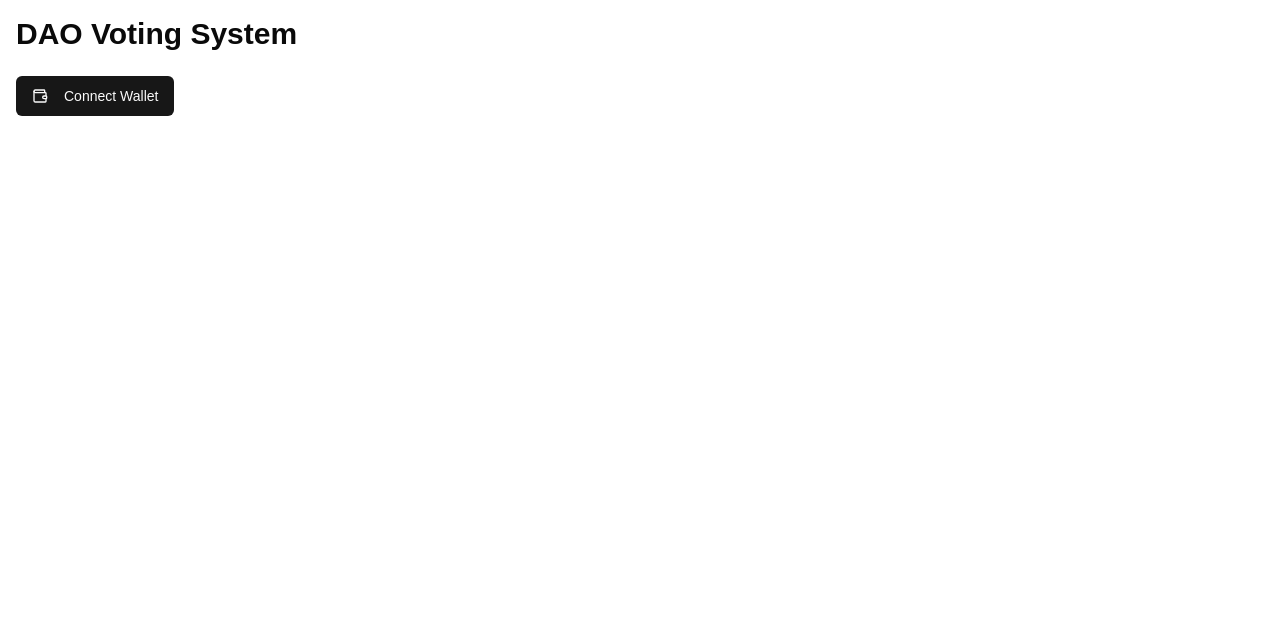
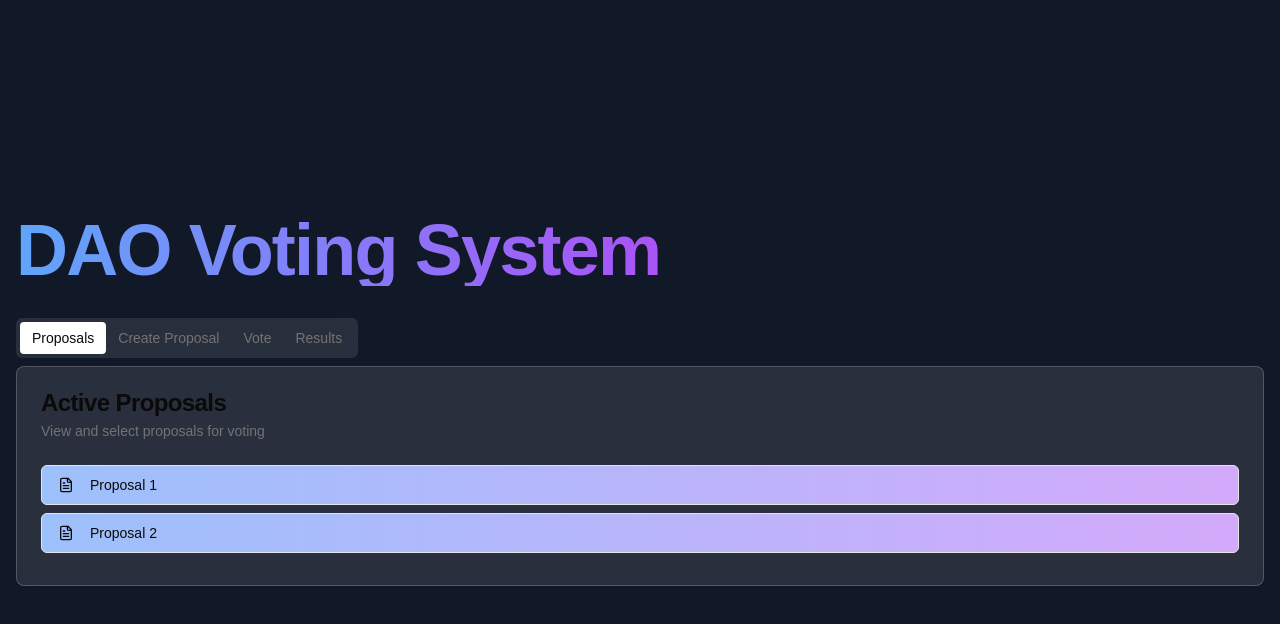
Before and after one commit to kenkomu/DAOVotingSystem, a Next.js app in the folder frontend/: page / in a window 1280 px wide. Shown: the top 624 px of the page. Built offline with nearby package versions, Linux system fonts and the light colour scheme.

Commit message:
solve the build errors

```diff
--- a/frontend/app/page.tsx
+++ b/frontend/app/page.tsx
@@ -1,35 +1,62 @@
-'use client'
+"use client"
 
-import { useState, useEffect } from 'react'
+import { useState, useEffect } from "react"
 import { Button } from "@/components/ui/button"
 import { Card, CardContent, CardDescription, CardFooter, CardHeader, CardTitle } from "@/components/ui/card"
 import { Input } from "@/components/ui/input"
 import { Label } from "@/components/ui/label"
 import { Tabs, TabsContent, TabsList, TabsTrigger } from "@/components/ui/tabs"
-import { Wallet, Vote, FileText, CheckCircle, XCircle } from 'lucide-react'
+import { Vote, FileText, CheckCircle, XCircle } from "lucide-react"
+import DAOGeometricBackground from "../components/dao-geometric-background"
 
-// Mock functions for blockchain interactions
-const connectWallet = async () => ({ address: '0x1234...5678' })
-const checkRegistration = async (address) => Math.random() > 0.5
-const registerVoter = async (address) => true
-const getProposals = async () => [
-  { id: 1, title: 'Proposal 1', description: 'Description for Proposal 1', status: 'Active' },
-  { id: 2, title: 'Proposal 2', description: 'Description for Proposal 2', status: 'Completed' },
+// Dummy function for demonstration purposes. Replace with your actual implementation.
+const connectWallet = async () => ({ address: "0x1234567890abcdef" })
+
+interface Proposal {
+  id: number
+  title: string
+  description: string
+  status: string
+}
+
+const formatAddress = (addr: string) => {
+  return addr ? `${addr.slice(0, 5)}...${addr.slice(-4)}` : ""
+}
+
+const checkRegistration = async (address: string) => Math.random() > 0.5
+const registerVoter = async (address: string) => true
+const getProposals = async (): Promise<Proposal[]> => [
+  { id: 1, title: "Proposal 1", description: "Description for Proposal 1", status: "Active" },
+  { id: 2, title: "Proposal 2", description: "Description for Proposal 2", status: "Completed" },
 ]
-const createProposal = async (title, description) => ({ id: 3, title, description, status: 'Active' })
-const castVote = async (proposalId, vote) => true
-const getResults = async (proposalId) => ({ yes: 75, no: 25 })
-
+const createProposal = async (title: string, description: string) => ({ id: 3, title, description, status: "Active" })
+const castVote = async (proposalId: number, vote: string) => true
+const getResults = async (proposalId: number) => ({ yes: 75, no: 25 })
 
 export default function DAOVotingApp() {
-  const [wallet, setWallet] = useState(null)
+  const [wallet, setWallet] = useState<{ address: string } | null>(null)
   const [isRegistered, setIsRegistered] = useState(false)
-  const [proposals, setProposals] = useState([])
-  const [newProposal, setNewProposal] = useState({ title: '', description: '' })
-  const [selectedProposal, setSelectedProposal] = useState(null)
-  const [voteChoice, setVoteChoice] = useState(null)
-  const [statusMessage, setStatusMessage] = useState(null)
-  const [statusType, setStatusType] = useState('success')
+  const [proposals, setProposals] = useState<Proposal[]>([])
+  const [newProposal, setNewProposal] = useState({ title: "", description: "" })
+  const [selectedProposal, setSelectedProposal] = useState<Proposal | null>(null)
+  const [voteChoice, setVoteChoice] = useState<string | null>(null)
+  const [statusMessage, setStatusMessage] = useState<string | null>(null)
+  const [statusType, setStatusType] = useState<"success" | "error" | "info">("success")
+
+  useEffect(() => {
+    const connectWalletAutomatically = async () => {
+      displayStatusMessage("Attempting to connect to wallet...", "info")
+      try {
+        const connectedWallet = await connectWallet()
+        setWallet(connectedWallet)
+        displayStatusMessage(`Wallet Connected: ${connectedWallet.address}`, "success")
+      } catch (error) {
+        displayStatusMessage("Please connect your wallet manually.", "info")
+      }
+    }
+
+    connectWalletAutomatically()
+  }, [])
 
   useEffect(() => {
     if (wallet) {
@@ -38,7 +65,7 @@ export default function DAOVotingApp() {
     }
   }, [wallet])
 
-  const displayStatusMessage = (message, type = 'success') => {
+  const displayStatusMessage = (message: string, type: "success" | "error" | "info" = "success") => {
     setStatusMessage(message)
     setStatusType(type)
     setTimeout(() => setStatusMessage(null), 3000)
@@ -48,19 +75,20 @@ export default function DAOVotingApp() {
     try {
       const connectedWallet = await connectWallet()
       setWallet(connectedWallet)
-      displayStatusMessage(`Wallet Connected: ${connectedWallet.address}`, 'success')
+      displayStatusMessage(`Wallet Connected: ${connectedWallet.address}`, "success")
     } catch (error) {
-      displayStatusMessage("Could not connect to wallet.", 'error')
+      displayStatusMessage("Could not connect to wallet.", "error")
     }
   }
 
   const handleRegister = async () => {
+    if (!wallet) return
     try {
       await registerVoter(wallet.address)
       setIsRegistered(true)
-      displayStatusMessage("You are now registered as a DAO voter.", 'success')
+      displayStatusMessage("You are now registered as a DAO voter.", "success")
     } catch (error) {
-      displayStatusMessage("Could not register as a voter.", 'error')
+      displayStatusMessage("Could not register as a voter.", "error")
     }
   }
 
@@ -68,45 +96,64 @@ export default function DAOVotingApp() {
     try {
       const proposal = await createProposal(newProposal.title, newProposal.description)
       setProposals([...proposals, proposal])
-      setNewProposal({ title: '', description: '' })
-      displayStatusMessage("Your new proposal has been submitted.", 'success')
+      setNewProposal({ title: "", description: "" })
+      displayStatusMessage("Your new proposal has been submitted.", "success")
     } catch (error) {
-      displayStatusMessage("Could not create the proposal.", 'error')
+      displayStatusMessage("Could not create the proposal.", "error")
     }
   }
 
   const handleVote = async () => {
+    if (!selectedProposal || !voteChoice) return
     try {
       await castVote(selectedProposal.id, voteChoice)
-      displayStatusMessage("Your anonymous vote has been recorded.", 'success')
+      displayStatusMessage("Your anonymous vote has been recorded.", "success")
       setVoteChoice(null)
       setSelectedProposal(null)
     } catch (error) {
-      displayStatusMessage("Could not cast your vote.", 'error')
+      displayStatusMessage("Could not cast your vote.", "error")
     }
   }
 
   return (
-    <div className="container mx-auto p-4">
-      <h1 className="text-3xl font-bold mb-6">DAO Voting System</h1>
+    <div className="relative min-h-screen w-full flex items-center justify-center overflow-hidden bg-gray-900 text-white">
+      <DAOGeometricBackground />
+      <div className="relative z-10 container mx-auto p-4">
+        <h1 className="text-4xl sm:text-6xl md:text-7xl font-bold mb-6 md:mb-8 tracking-tight bg-clip-text text-transparent bg-gradient-to-r from-blue-400 via-purple-500 to-pink-500">
+          DAO Voting System
+        </h1>
 
         {statusMessage && (
-        <div className={`mb-4 p-3 rounded ${statusType === 'error' ? 'bg-red-200 text-red-800' : 'bg-green-200 text-green-800'}`}>
+          <div
+            className={`mb-4 p-3 rounded ${
+              statusType === "error"
+                ? "bg-red-500/20 text-red-200"
+                : statusType === "info"
+                  ? "bg-blue-500/20 text-blue-200"
+                  : "bg-green-500/20 text-green-200"
+            }`}
+          >
             {statusMessage}
           </div>
         )}
 
-      {!wallet ? (
-        <Button onClick={handleConnectWallet}>
-          <Wallet className="mr-2 h-4 w-4" /> Connect Wallet
+        {!wallet?.address ? (
+          <Button
+            onClick={handleConnectWallet}
+            className="bg-gradient-to-r from-blue-500 to-purple-500 hover:from-blue-600 hover:to-purple-600"
+          >
+            Connect Wallet
           </Button>
         ) : !isRegistered ? (
-        <Button onClick={handleRegister}>
+          <Button
+            onClick={handleRegister}
+            className="bg-gradient-to-r from-purple-500 to-pink-500 hover:from-purple-600 hover:to-pink-600"
+          >
             <CheckCircle className="mr-2 h-4 w-4" /> Register as DAO Voter
           </Button>
         ) : (
           <Tabs defaultValue="proposals" className="w-full">
-          <TabsList>
+            <TabsList className="bg-white/10 backdrop-blur-md">
               <TabsTrigger value="proposals">Proposals</TabsTrigger>
               <TabsTrigger value="create">Create Proposal</TabsTrigger>
               <TabsTrigger value="vote">Vote</TabsTrigger>
@@ -114,17 +161,17 @@ export default function DAOVotingApp() {
             </TabsList>
 
             <TabsContent value="proposals">
-            <Card>
+              <Card className="bg-white/10 backdrop-blur-md border-white/20">
                 <CardHeader>
                   <CardTitle>Active Proposals</CardTitle>
                   <CardDescription>View and select proposals for voting</CardDescription>
                 </CardHeader>
                 <CardContent>
-                {proposals.map(proposal => (
+                  {proposals.map((proposal) => (
                     <Button
                       key={proposal.id}
                       variant="outline"
-                    className="w-full mb-2 justify-start"
+                      className="w-full mb-2 justify-start bg-gradient-to-r from-blue-500/50 to-purple-500/50 hover:from-blue-600/50 hover:to-purple-600/50"
                       onClick={() => setSelectedProposal(proposal)}
                     >
                       <FileText className="mr-2 h-4 w-4" />
@@ -136,7 +183,7 @@ export default function DAOVotingApp() {
             </TabsContent>
 
             <TabsContent value="create">
-            <Card>
+              <Card className="bg-white/10 backdrop-blur-md border-white/20">
                 <CardHeader>
                   <CardTitle>Create New Proposal</CardTitle>
                   <CardDescription>Submit a new proposal for DAO voting</CardDescription>
@@ -148,7 +195,8 @@ export default function DAOVotingApp() {
                       <Input
                         id="title"
                         value={newProposal.title}
-                      onChange={(e) => setNewProposal({...newProposal, title: e.target.value})}
+                        onChange={(e) => setNewProposal({ ...newProposal, title: e.target.value })}
+                        className="bg-white/10 border-white/20"
                       />
                     </div>
                     <div className="space-y-2">
@@ -156,19 +204,25 @@ export default function DAOVotingApp() {
                       <Input
                         id="description"
                         value={newProposal.description}
-                      onChange={(e) => setNewProposal({...newProposal, description: e.target.value})}
+                        onChange={(e) => setNewProposal({ ...newProposal, description: e.target.value })}
+                        className="bg-white/10 border-white/20"
                       />
                     </div>
                   </div>
                 </CardContent>
                 <CardFooter>
-                <Button onClick={handleCreateProposal}>Create Proposal</Button>
+                  <Button
+                    onClick={handleCreateProposal}
+                    className="bg-gradient-to-r from-green-500 to-teal-500 hover:from-green-600 hover:to-teal-600"
+                  >
+                    Create Proposal
+                  </Button>
                 </CardFooter>
               </Card>
             </TabsContent>
 
             <TabsContent value="vote">
-            <Card>
+              <Card className="bg-white/10 backdrop-blur-md border-white/20">
                 <CardHeader>
                   <CardTitle>Cast Your Vote</CardTitle>
                   <CardDescription>Vote on the selected proposal</CardDescription>
@@ -180,14 +234,16 @@ export default function DAOVotingApp() {
                       <p>{selectedProposal.description}</p>
                       <div className="flex space-x-4">
                         <Button
-                        variant={voteChoice === 'yes' ? 'default' : 'outline'}
-                        onClick={() => setVoteChoice('yes')}
+                          variant={voteChoice === "yes" ? "default" : "outline"}
+                          onClick={() => setVoteChoice("yes")}
+                          className="bg-gradient-to-r from-green-500 to-teal-500 hover:from-green-600 hover:to-teal-600"
                         >
                           <CheckCircle className="mr-2 h-4 w-4" /> Yes
                         </Button>
                         <Button
-                        variant={voteChoice === 'no' ? 'default' : 'outline'}
-                        onClick={() => setVoteChoice('no')}
+                          variant={voteChoice === "no" ? "default" : "outline"}
+                          onClick={() => setVoteChoice("no")}
+                          className="bg-gradient-to-r from-red-500 to-pink-500 hover:from-red-600 hover:to-pink-600"
                         >
                           <XCircle className="mr-2 h-4 w-4" /> No
                         </Button>
@@ -198,7 +254,11 @@ export default function DAOVotingApp() {
                   )}
                 </CardContent>
                 <CardFooter>
-                <Button onClick={handleVote} disabled={!selectedProposal || !voteChoice}>
+                  <Button
+                    onClick={handleVote}
+                    disabled={!selectedProposal || !voteChoice}
+                    className="bg-gradient-to-r from-purple-500 to-pink-500 hover:from-purple-600 hover:to-pink-600"
+                  >
                     <Vote className="mr-2 h-4 w-4" /> Cast Vote
                   </Button>
                 </CardFooter>
@@ -206,23 +266,26 @@ export default function DAOVotingApp() {
             </TabsContent>
 
             <TabsContent value="results">
-            <Card>
+              <Card className="bg-white/10 backdrop-blur-md border-white/20">
                 <CardHeader>
                   <CardTitle>Voting Results</CardTitle>
                   <CardDescription>View results for completed proposals</CardDescription>
                 </CardHeader>
                 <CardContent>
                   {proposals
-                  .filter(p => p.status === 'Completed')
-                  .map(proposal => (
+                    .filter((p) => p.status === "Completed")
+                    .map((proposal) => (
                       <div key={proposal.id} className="mb-4">
                         <h3 className="text-lg font-semibold">{proposal.title}</h3>
                         <div className="flex justify-between mt-2">
                           <span>Yes: 75%</span>
                           <span>No: 25%</span>
                         </div>
-                      <div className="w-full bg-gray-200 rounded-full h-2.5 mt-2">
-                        <div className="bg-green-600 h-2.5 rounded-full" style={{width: '75%'}}></div>
+                        <div className="w-full bg-gray-700 rounded-full h-2.5 mt-2">
+                          <div
+                            className="bg-gradient-to-r from-green-500 to-teal-500 h-2.5 rounded-full"
+                            style={{ width: "75%" }}
+                          ></div>
                         </div>
                       </div>
                     ))}
@@ -232,5 +295,6 @@ export default function DAOVotingApp() {
           </Tabs>
         )}
       </div>
+    </div>
   )
 }
--- /dev/null
+++ b/frontend/components/dao-geometric-background.tsx
@@ -0,0 +1,103 @@
+"use client"
+
+import { motion } from "framer-motion"
+import { cn } from "@/lib/utils"
+
+function FloatingShape({
+  className,
+  delay = 0,
+  duration = 8,
+  size = 100,
+  rotate = 0,
+  gradient = "from-indigo-500 to-purple-500",
+}: {
+  className?: string
+  delay?: number
+  duration?: number
+  size?: number
+  rotate?: number
+  gradient?: string
+}) {
+  return (
+    <motion.div
+      initial={{ opacity: 0, scale: 0.5, rotate: rotate - 20 }}
+      animate={{ opacity: 1, scale: 1, rotate: rotate }}
+      transition={{
+        duration: 2,
+        delay,
+        ease: "easeOut",
+      }}
+      className={cn("absolute", className)}
+    >
+      <motion.div
+        animate={{
+          y: [0, -20, 0],
+          rotate: [0, 10, -10, 0],
+        }}
+        transition={{
+          duration,
+          repeat: Number.POSITIVE_INFINITY,
+          ease: "easeInOut",
+        }}
+        style={{
+          width: size,
+          height: size,
+        }}
+        className="relative"
+      >
+        <div
+          className={cn(
+            "absolute inset-0",
+            "bg-gradient-to-br",
+            gradient,
+            "rounded-full opacity-70",
+            "shadow-[0_8px_32px_0_rgba(31,38,135,0.37)]",
+            "backdrop-blur-[5px] border border-white/20",
+          )}
+        />
+      </motion.div>
+    </motion.div>
+  )
+}
+
+export default function DAOGeometricBackground() {
+  return (
+    <div className="fixed inset-0 overflow-hidden -z-10">
+      <div className="absolute inset-0 bg-gradient-to-br from-gray-900 to-black" />
+
+      <FloatingShape
+        delay={0.2}
+        size={200}
+        rotate={15}
+        gradient="from-blue-500 to-indigo-500"
+        className="left-[10%] top-[20%]"
+      />
+
+      <FloatingShape
+        delay={0.4}
+        size={150}
+        rotate={-10}
+        gradient="from-purple-500 to-pink-500"
+        className="right-[15%] top-[15%]"
+      />
+
+      <FloatingShape
+        delay={0.6}
+        size={180}
+        rotate={5}
+        gradient="from-green-400 to-teal-500"
+        className="left-[20%] bottom-[20%]"
+      />
+
+      <FloatingShape
+        delay={0.8}
+        size={120}
+        rotate={-20}
+        gradient="from-yellow-400 to-orange-500"
+        className="right-[25%] bottom-[25%]"
+      />
+
+      <div className="absolute inset-0 bg-black/50 backdrop-blur-sm" />
+    </div>
+  )
+}
--- /dev/null
+++ b/frontend/components/geometric-background.tsx
@@ -0,0 +1,120 @@
+"use client"
+
+import { motion } from "framer-motion"
+import { cn } from "@/lib/utils"
+
+function ElegantShape({
+  className,
+  delay = 0,
+  width = 400,
+  height = 100,
+  rotate = 0,
+  gradient = "from-white/[0.08]",
+}: {
+  className?: string
+  delay?: number
+  width?: number
+  height?: number
+  rotate?: number
+  gradient?: string
+}) {
+  return (
+    <motion.div
+      initial={{
+        opacity: 0,
+        y: -150,
+        rotate: rotate - 15,
+      }}
+      animate={{
+        opacity: 1,
+        y: 0,
+        rotate: rotate,
+      }}
+      transition={{
+        duration: 2.4,
+        delay,
+        ease: [0.23, 0.86, 0.39, 0.96],
+        opacity: { duration: 1.2 },
+      }}
+      className={cn("absolute", className)}
+    >
+      <motion.div
+        animate={{
+          y: [0, 15, 0],
+        }}
+        transition={{
+          duration: 12,
+          repeat: Number.POSITIVE_INFINITY,
+          ease: "easeInOut",
+        }}
+        style={{
+          width,
+          height,
+        }}
+        className="relative"
+      >
+        <div
+          className={cn(
+            "absolute inset-0 rounded-full",
+            "bg-gradient-to-r to-transparent",
+            gradient,
+            "backdrop-blur-[2px] border-2 border-white/[0.15]",
+            "shadow-[0_8px_32px_0_rgba(255,255,255,0.1)]",
+            "after:absolute after:inset-0 after:rounded-full",
+            "after:bg-[radial-gradient(circle_at_50%_50%,rgba(255,255,255,0.2),transparent_70%)]",
+          )}
+        />
+      </motion.div>
+    </motion.div>
+  )
+}
+
+export default function GeometricBackground() {
+  return (
+    <div className="absolute inset-0 overflow-hidden -z-10">
+      <div className="absolute inset-0 bg-gradient-to-br from-indigo-500/[0.05] via-transparent to-rose-500/[0.05] blur-3xl" />
+
+      <motion.div
+        initial={{ opacity: 0 }}
+        animate={{ opacity: 1 }}
+        transition={{ delay: 0.3 }}
+        className="left-[-10%] md:left-[-5%] top-[15%] md:top-[20%]"
+      >
+        <ElegantShape
+          width={600}
+          height={140}
+          rotate={12}
+          gradient="from-indigo-500/[0.15]"
+        />
+      </motion.div>
+
+      <motion.div
+        initial={{ opacity: 0 }}
+        animate={{ opacity: 1 }}
+        transition={{ delay: 0.5 }}
+        className="right-[-5%] md:right-[0%] top-[70%] md:top-[75%]"
+      >
+        <ElegantShape
+          width={500}
+          height={120}
+          rotate={-15}
+          gradient="from-rose-500/[0.15]"
+        />
+      </motion.div>
+
+      <motion.div
+        initial={{ opacity: 0 }}
+        animate={{ opacity: 1 }}
+        transition={{ delay: 0.4 }}
+        className="left-[10%] md:left-[15%] top-[50%] md:top-[55%]"
+      >
+        <ElegantShape
+          width={300}
+          height={100}
+          rotate={-10}
+          gradient="from-indigo-500/[0.15]"
+        />
+      </motion.div>
+    </div>
+  )
+}
```
Also changed, not shown: frontend/package.json (+6 -2 lines), 1 other file (tests, documents, lock files or other folders). Lines whose indentation alone changed are shown as unchanged.
